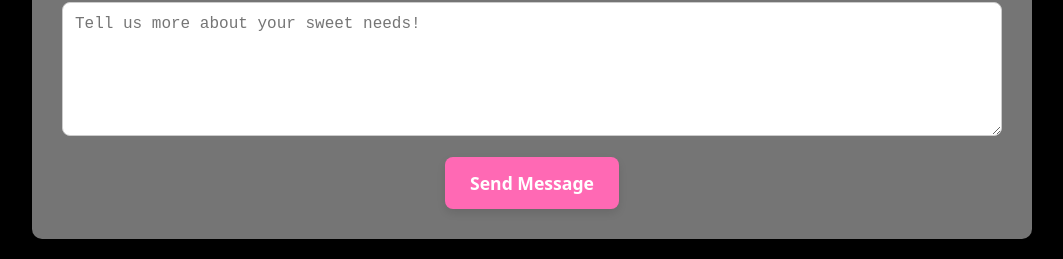
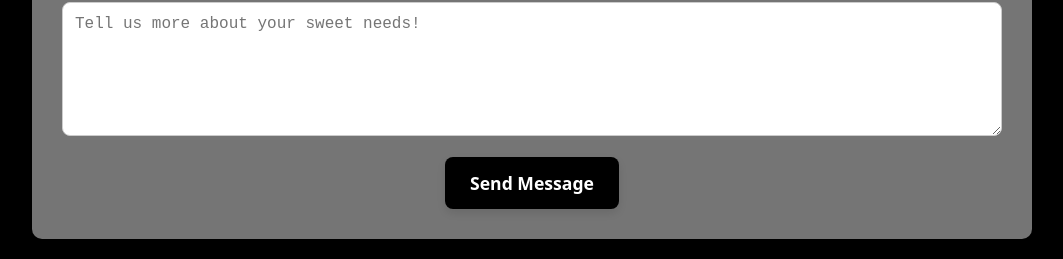
Before and after one commit to FernandoLpz0911/Personal-Webpage, a React (Vite) app in the folder PersonalWebpage/: page /Contact in a window 1280 px wide. Shown: the part 758-1017 px from the top of the page, without its empty margins (108-1171 px from the left). Built offline with nearby package versions, Linux system fonts and the light colour scheme.

Commit message:
submit button styling

```diff
--- a/PersonalWebpage/src/pages/cssfiles/Contact.css
+++ b/PersonalWebpage/src/pages/cssfiles/Contact.css
@@ -1,6 +1,6 @@
 
 .submit-inquiry-button {
-  background-color: #ff69b4;
+  background-color: #000000;
   color: white;
   padding: 14px 25px;
   border: none;
@@ -16,7 +16,7 @@
 }
 
 .submit-inquiry-button:hover {
-  background-color: #e05c9f;
+  background-color: #222222;
   transform: translateY(-2px);
   box-shadow: 0 6px 12px rgba(0, 0, 0, 0.15);
 }
```
